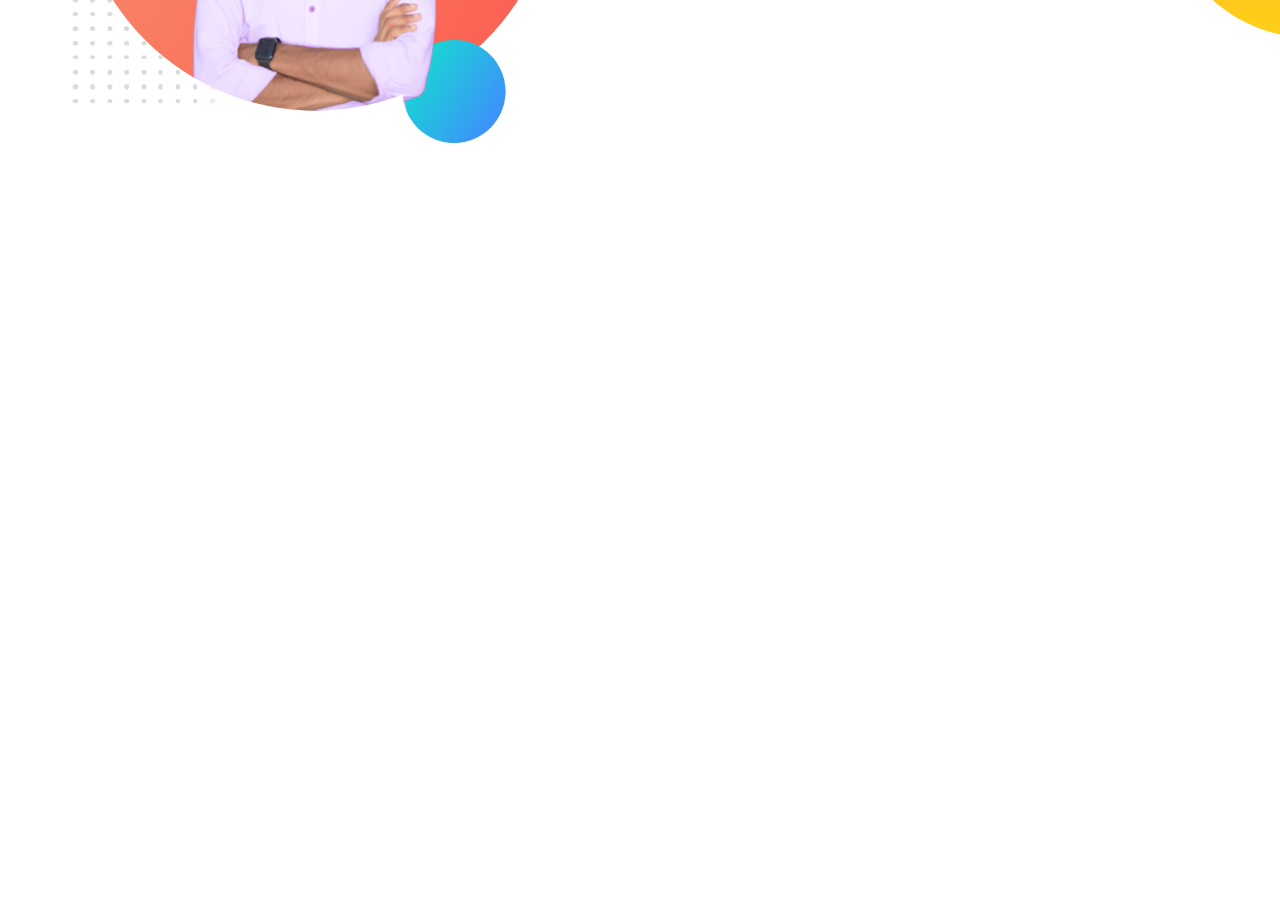
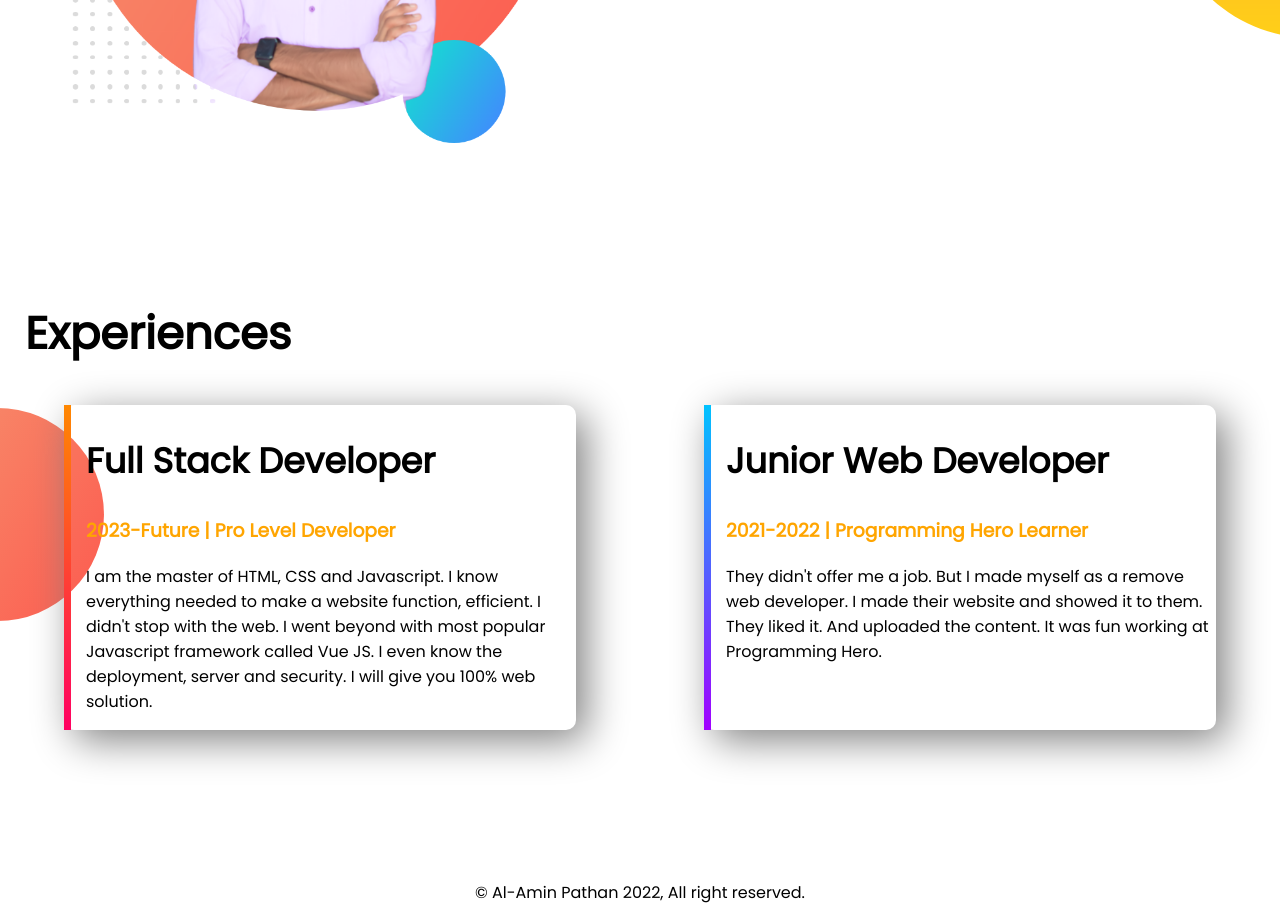
Before and after one commit to alaminpathanbd/developer-portfolio, a plain HTML site: page index.html in a window 1280 px wide. Shown: the part 1027-1948 px from the top of the page. Before the commit the page ends 1327 px from the top, so only its background shows below. Drawn offline with Linux system fonts and the light colour scheme.

Commit message:
Experiences and Footer Added.

```diff
--- a/index.html
+++ b/index.html
@@ -13,13 +13,13 @@
 </head>
 <body>
     <!--First Banner Start-->
-    <section class="top-banner">
+    <section class="top-banner flexible-container">
         <div class="half-width">
             <!--Heading-->
             <h1>Welcome to</h1>
             <h1><span class="orange-color">Al-Amin</span> Universe!</h1>
             <h3>Junior Web Developer</h3>
-            <p>I'm learning web development. So Now I'm a <b>Junior Web Developer</b>. I can build Static and Semi-Dynamic Website by <i>HTML, CSS, Java Programming Language, NodeJs</i>. <b>First I search for the Bug, then fix the Bug. Think unique and create unique.</b></p>
+            <p>I'm learning web development. So Now I'm a <b>Junior Web Developer</b>. I can build Static and Semi-Dynamic Websites with <i>HTML, CSS, Java Programming Language, NodeJs</i>. <b>First I search for the Bug, then fix the Bug. Think unique and create unique.</b></p>
             <a href="https://www.linkedin.com/in/AlAminPathanBD" target="_blank" class="link-button"> HIRE ME</a>
         </div>
         <!--image part-->
@@ -27,9 +27,9 @@
             <img src="img/al-amn-2.png" alt="Al-Amin_Images.">
         </div>
     </section>
-     <!--First Banner End-->
-     <!--Dream Banner Start-->
-     <section class="dream">
+    <!--First Banner End-->
+    <!--Dream Banner Start-->
+     <section class="dream flexible-container">
          <div class="half-width">
              <img src="img/al-amn-1.png" alt="Al-Amin Dream">
          </div>
@@ -40,6 +40,28 @@
              <a class="link-button2" target="_blank" href="https://github.com/alaminpathanbd">MY PROJECTS</a>
          </div>
      </section>
-     <!--Dream Banner End-->
+    <!--Dream Banner End-->
+    <!--Experiences Start-->
+     <section class="experiences">
+         <h1 id="ex3">Experiences</h1>
+        <div class="flexible-container">
+            <div id="ex1" class="experinences-item">
+                <h2>Full Stack Developer</h2>
+                <h3 class="orange-color">2023-Future | Pro Level Developer</h3>
+                <p>I am the master of HTML, CSS and Javascript. I know everything needed to make a website function, efficient. I didn't stop with the web. I went beyond with most popular Javascript framework called Vue JS. I even know the deployment, server and security. I will give you 100% web solution.</p>
+            </div>
+            <div id="ex2" class="experinences-item">
+                <h2>Junior Web Developer</h2>
+                <h3 class="orange-color">2021-2022 | Programming Hero Learner</h3>
+                <p>They didn't offer me a job. But I made myself as a remove web developer. I made their website and showed it to them. They liked it. And uploaded the content. It was fun working at Programming Hero.</p>
+            </div>
+        </div>
+     </section>
+    <!--Experiences End-->
+    <!--Footer Start-->
+    <footer>
+        <p>© Al-Amin Pathan 2022, All right reserved.</p>
+    </footer>
+    <!--Footer End-->
 </body>
 </html>
--- a/style.css
+++ b/style.css
@@ -2,15 +2,18 @@ body {
   font-family: "Poppins", sans-serif;
   margin: 0px;
 }
+h1 {
+  font-size: 45px;
+}
+h2 {
+  font-size: 35px;
+}
 
 /*first banner Start*/
-h1 {
-  font-size: 50px;
-}
 .orange-color {
   color: orange;
 }
-section {
+.flexible-container {
   display: flex;
   margin-bottom: 150px;
 }
@@ -34,6 +37,7 @@ section {
   background-repeat: no-repeat;
 }
 /*first banner End*/
+
 /*dream banner start*/
 .dream {
   background-image: url(img/dream-bg.png);
@@ -51,3 +55,38 @@ section {
 }
 
 /*dream banner End*/
+
+/*Experiences Start*/
+.experiences {
+  background-image: url(img/exp-bg.png);
+  background-repeat: no-repeat;
+  background-position: left;
+}
+.experinences-item {
+  width: 40%;
+  margin-left: 5%;
+  margin-right: 5%;
+  padding-left: 15px;
+  border-radius: 10px;
+  box-shadow: 10px 10px 40px gray;
+}
+#ex1 {
+  border-left: 7px solid;
+  border-image: linear-gradient(rgb(255, 136, 0), rgb(255, 0, 98));
+  border-image-slice: 1;
+}
+#ex2 {
+  border-left: 7px solid;
+  border-image: linear-gradient(rgb(0, 195, 255), rgb(162, 0, 255));
+  border-image-slice: 1;
+}
+#ex3 {
+  padding-left: 25px;
+}
+/*Experiences End*/
+
+/*Footer Start*/
+footer p {
+  text-align: center;
+}
+/*Footer End*/
```
Also changed, not shown: img/my-bg.png (deleted), img/my-bg2.png (deleted).
